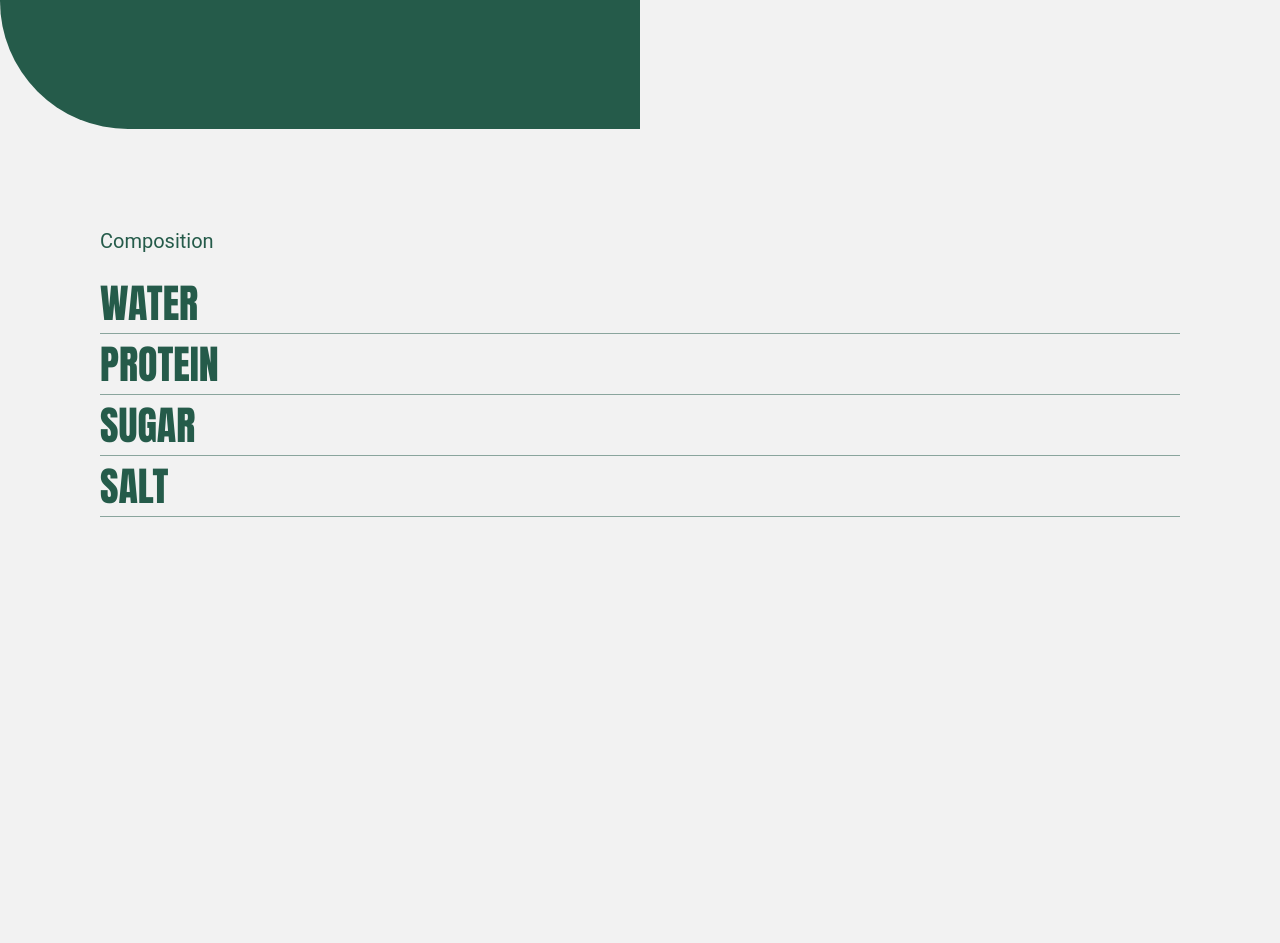
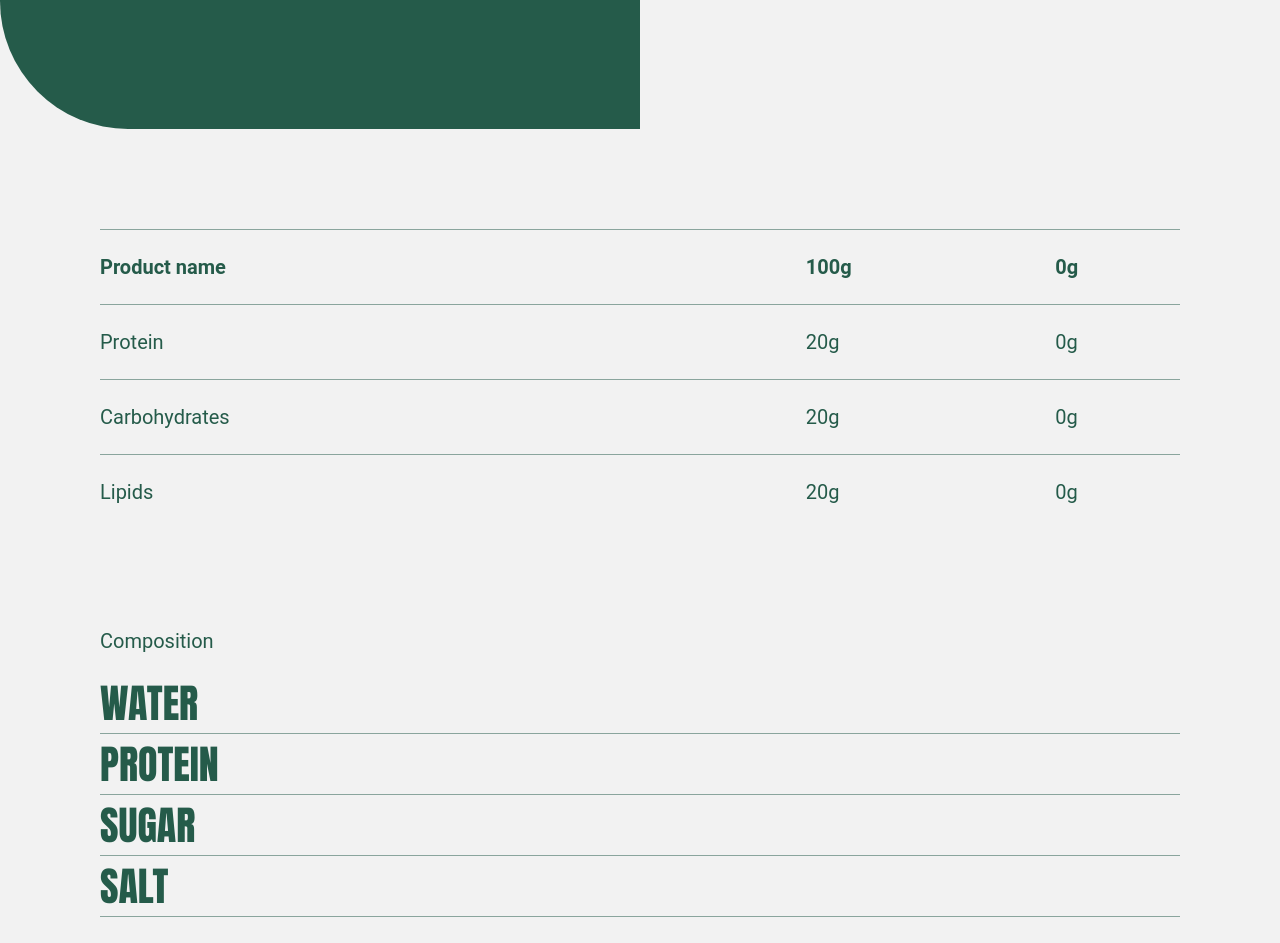
Before and after one commit to lucas-faget/laravel-food, a Svelte app in the folder front/: page /products/1 in a window 1280 px wide. Shown: the part 671-1614 px from the top of the page. Before the commit the page ends 1288 px from the top, so only its background shows below. Built offline with nearby package versions, Linux system fonts and the light colour scheme; no server answers.

Commit message:
table component

```diff
--- /dev/null
+++ b/front/src/lib/Table.svelte
@@ -0,0 +1,37 @@
+<script lang="ts">
+    export let header: Array<String>;
+    export let rows: Array<Array<String>>;
+</script>
+
+<table>
+    <tr>
+        {#each header as value}
+            <th>{value}</th>
+        {/each}
+    </tr>
+    {#each rows as row}
+        <tr>
+            {#each row as value}
+                <td>{value}</td>
+            {/each}
+        </tr>
+    {/each}
+</table>
+
+<style>
+    table {
+        width: 100%;
+        color: var(--color-green);
+        text-align: left;
+        font-size: 20px;
+        border-collapse: collapse;
+    }
+
+    tr {
+        border-top: 1px solid var(--color-light-green);
+    }
+
+    th, td {
+        padding-block: 25px;
+    }
+</style>
--- a/front/src/routes/Product.svelte
+++ b/front/src/routes/Product.svelte
@@ -2,6 +2,7 @@
     import { onMount } from 'svelte';
     import { getProduct, fakeProducts } from '../api';
     import List from '../lib/List.svelte';
+    import Table from '../lib/Table.svelte';
 
     export let code: number;
 
@@ -40,6 +41,15 @@
             </div>
         </div>
         <div class="bottom">
+            <Table header={
+                [product.product_name, "100g", "0g"]
+            } rows={[
+                ["Protein", "20g", "0g"],
+                ["Carbohydrates", "20g", "0g"],
+                ["Lipids", "20g", "0g"]
+            ]}></Table>
+        </div>
+        <div class="bottom">
             <List title="composition" items={["water", "protein", "sugar", "salt",]}></List>
         </div>
     {:else}
@@ -61,6 +71,7 @@
     .product {
         display: flex;
         flex-direction: column;
+        padding-bottom: min(100px, 10vw);
     }
 
     .top {
@@ -149,6 +160,7 @@
     }
 
     .bottom {
-        padding: min(100px, 10vw);
+        padding-top: min(100px, 10vw);
+        padding-inline: min(100px, 10vw);
     }
 </style>
```
